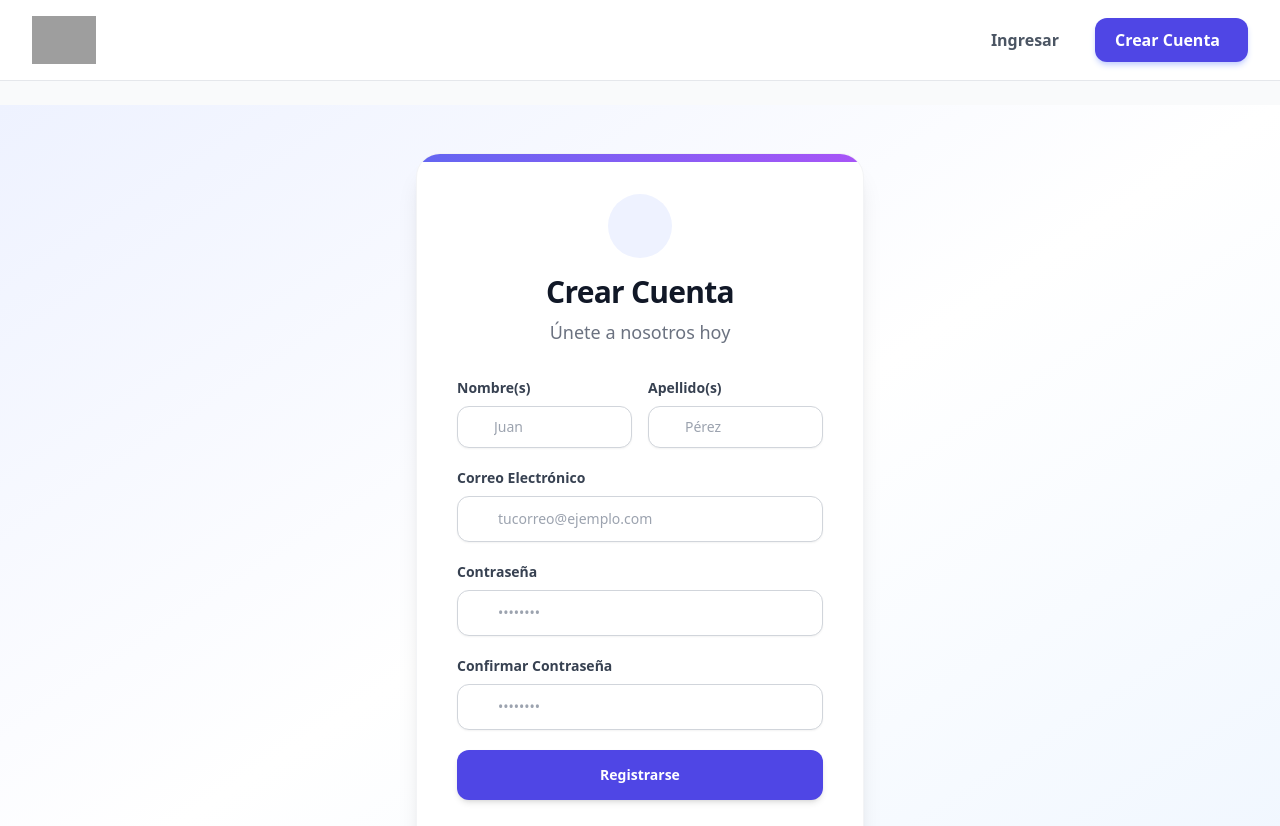
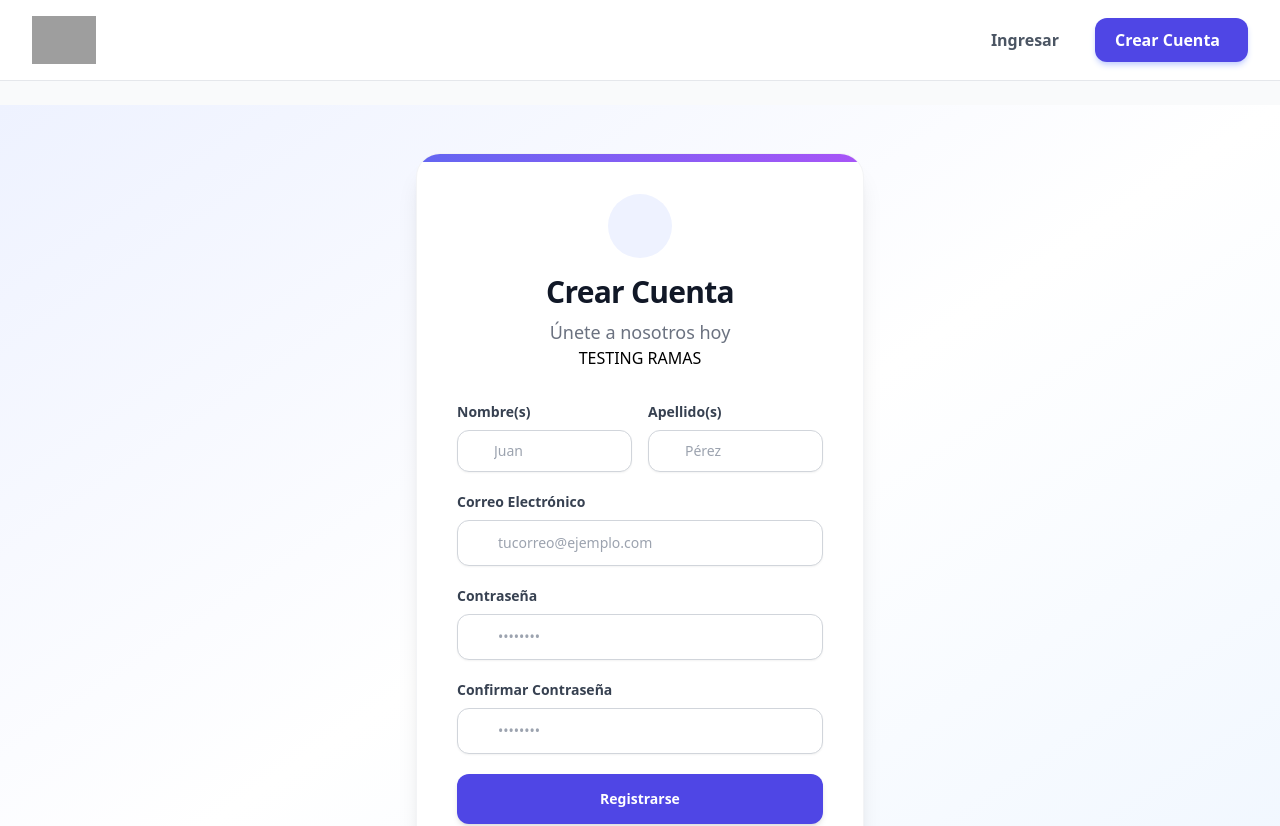
Before and after one commit to elldavis09/iese-salud, a Vue app: page /register in a window 1280 px wide. Shown: the top 826 px of the page. Built offline with nearby package versions, Linux system fonts and the light colour scheme; grey boxes are pictures that could not be loaded; some icons are missing.

Commit message:
Agregue titulo de prueba en la rama

```diff
--- a/src/views/Auth/RegisterView.vue
+++ b/src/views/Auth/RegisterView.vue
@@ -31,7 +31,6 @@
 
 <template>
   <div class="min-h-[85vh] flex items-center justify-center px-4 bg-gradient-to-br from-indigo-50 via-white to-blue-50 py-12">
-
     <div class="max-w-md w-full bg-white rounded-3xl shadow-xl border border-gray-100 p-8 sm:p-10 relative overflow-hidden">
 
       <!-- Decoración de fondo sutil -->
@@ -44,6 +43,7 @@
         </div>
         <h2 class="text-3xl font-extrabold text-gray-900 tracking-tight">Crear Cuenta</h2>
         <p class="text-gray-500 mt-2 text-lg">Únete a nosotros hoy</p>
+        <h1>TESTING RAMAS</h1>
       </div>
 
       <!-- Alerta de Error -->
```
